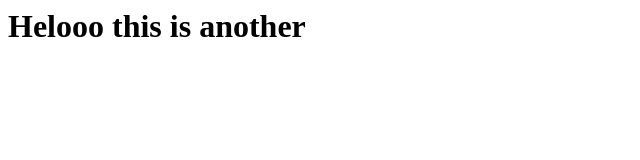
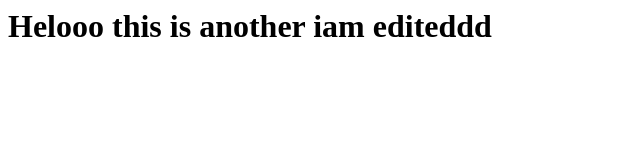
Before and after one commit to Manasa-Guntii/gitcmd2, a plain HTML site: page index2.html in a window 1280 px wide. Shown: the whole page, without its empty margins (0-640 px from the left). Drawn offline with Linux system fonts and the light colour scheme.

Commit message:
Update index2.html

```diff
--- a/index2.html
+++ b/index2.html
@@ -1,3 +1,3 @@
 <html>
-<h1>Helooo this is another</h1>
+<h1>Helooo this is another iam editeddd</h1>
 </html>
```
